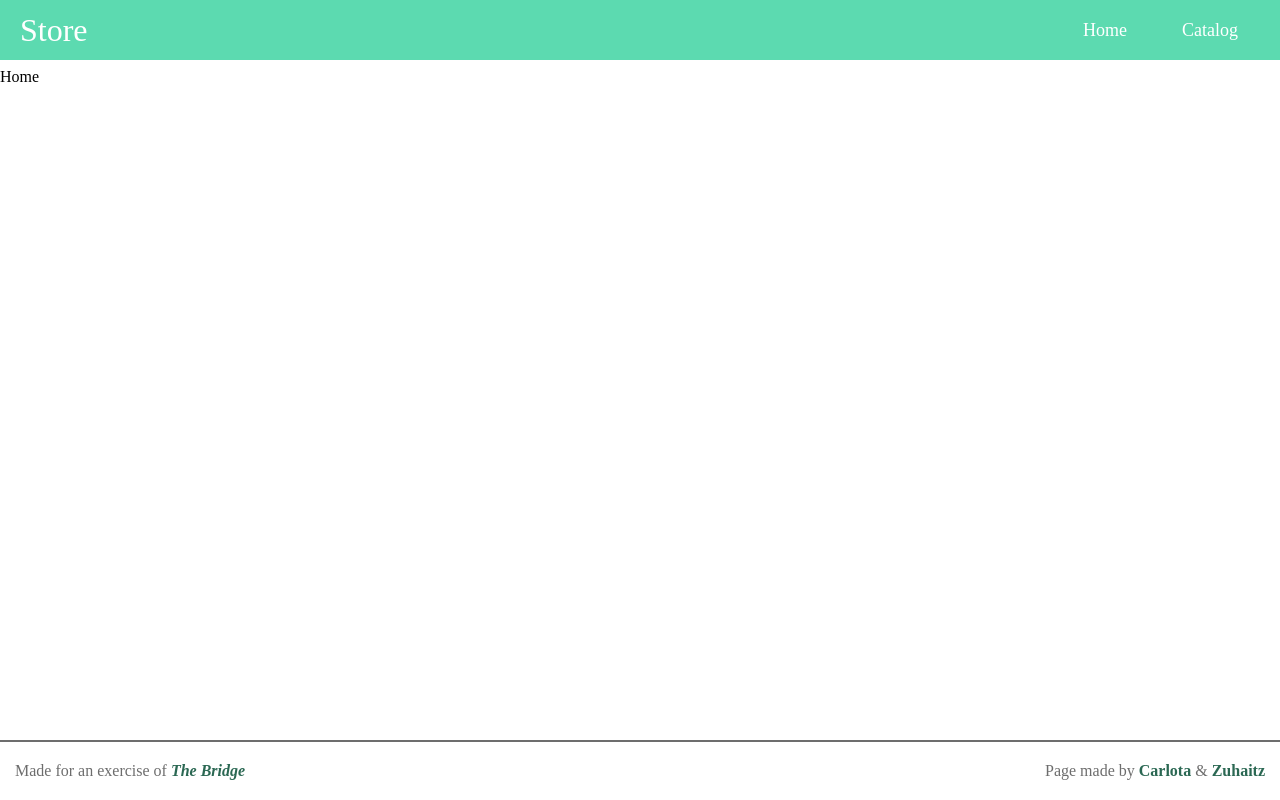
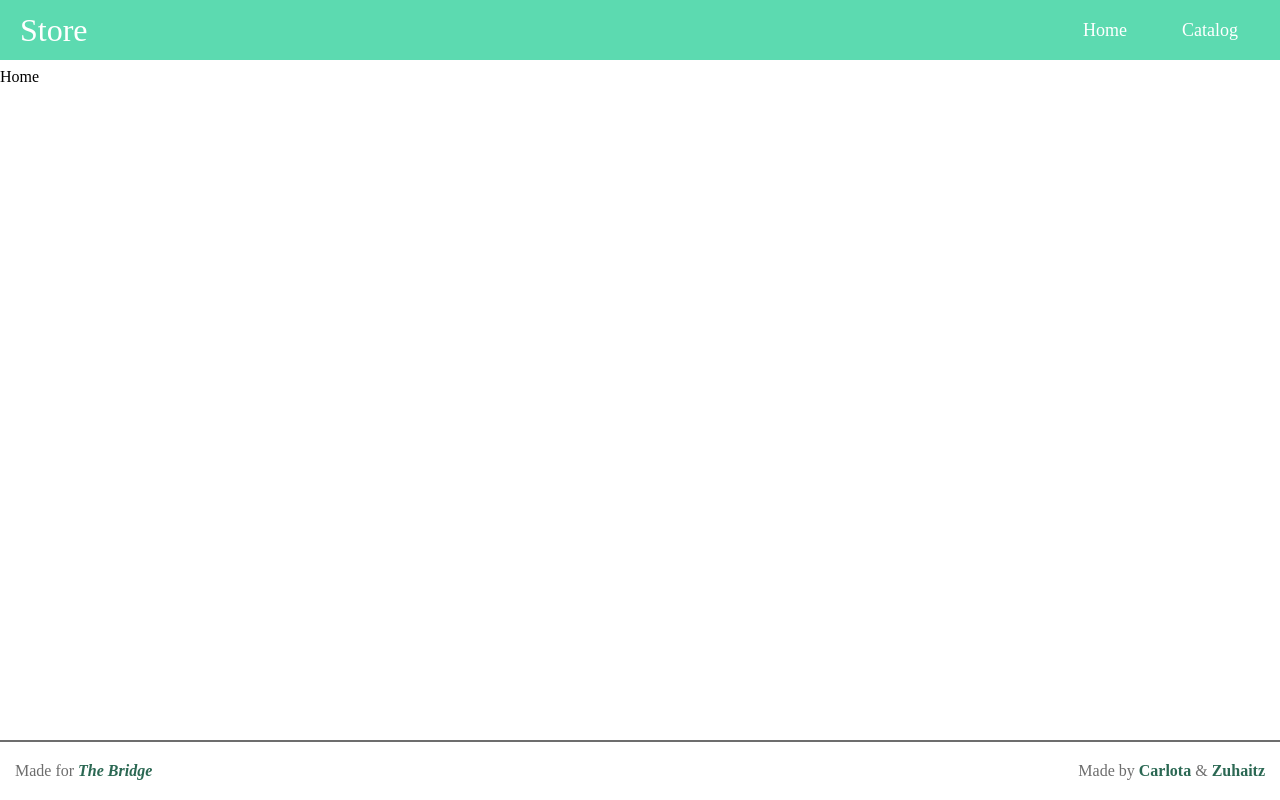
Before and after one commit to Zuhaitz/bridge-ecommerce-frontend, a React (Vite) app: page / in a window 1280 px wide. Built offline with nearby package versions, Linux system fonts and the light colour scheme.

Commit message:
footer corrections in text

```diff
--- a/src/components/footer/Footer.jsx
+++ b/src/components/footer/Footer.jsx
@@ -4,12 +4,11 @@ const Footer = () => {
   return (
     <div className="foot">
       <p className="foot__legal">
-        Made for an exercise of{" "}
-        <span className="foot__highlight">The Bridge</span>
+        Made for <span className="foot__highlight">The Bridge</span>
       </p>
 
       <p className="foot__credits">
-        Page made by{" "}
+        Made by{" "}
         <a
           href="https://github.com/CarBlank"
           target="_blank"
```
Also changed, not shown: src/pages/home/Home.scss (added).
